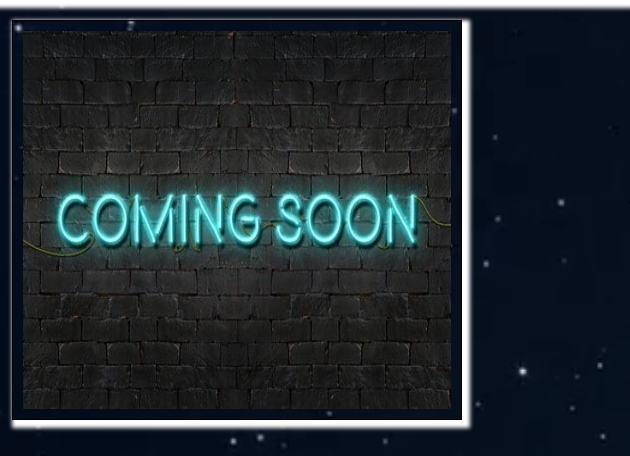
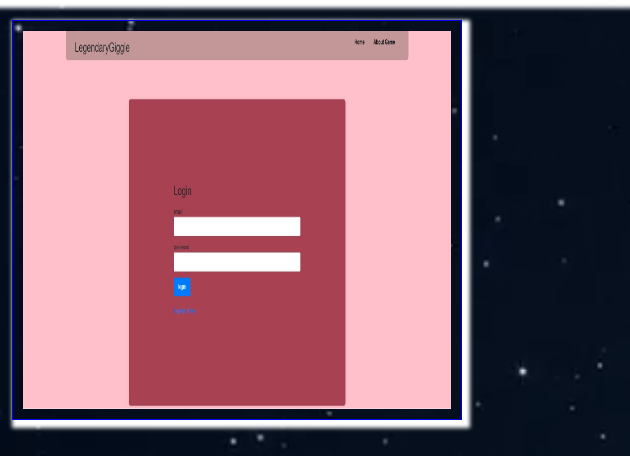
Before and after one commit to LucasWyski001/lucas-portfolio, a plain HTML site: page index.html in a window 1280 px wide. Shown: the part 1302-1758 px from the top of the page, 650-1280 px from the left. Drawn offline with Linux system fonts and the light colour scheme.

Commit message:
added proj3 to the portfolio

```diff
--- a/index.html
+++ b/index.html
@@ -38,7 +38,7 @@
             </div>
             <div class="work-images">
                 <a href="https://bantachristopher.github.io/DnD-quest-for-glory/"><img src="img/project1.jpg" height="400px" width="450px"></a>
-                <img src="img/coming-soon-img.jpg" height="400px" width="450px">
+                <a href="https://legendary-giggle-4c67ca9ca408.herokuapp.com/login"><img src="img/legendaryGiggle.jpg" height="400px" width="450px"></a>
                 <img src="img/coming-soon-img.jpg" height="400px" width="450px">
             </div>
         </section>
```
Also changed, not shown: img/legendaryGiggle.jpg (added).
